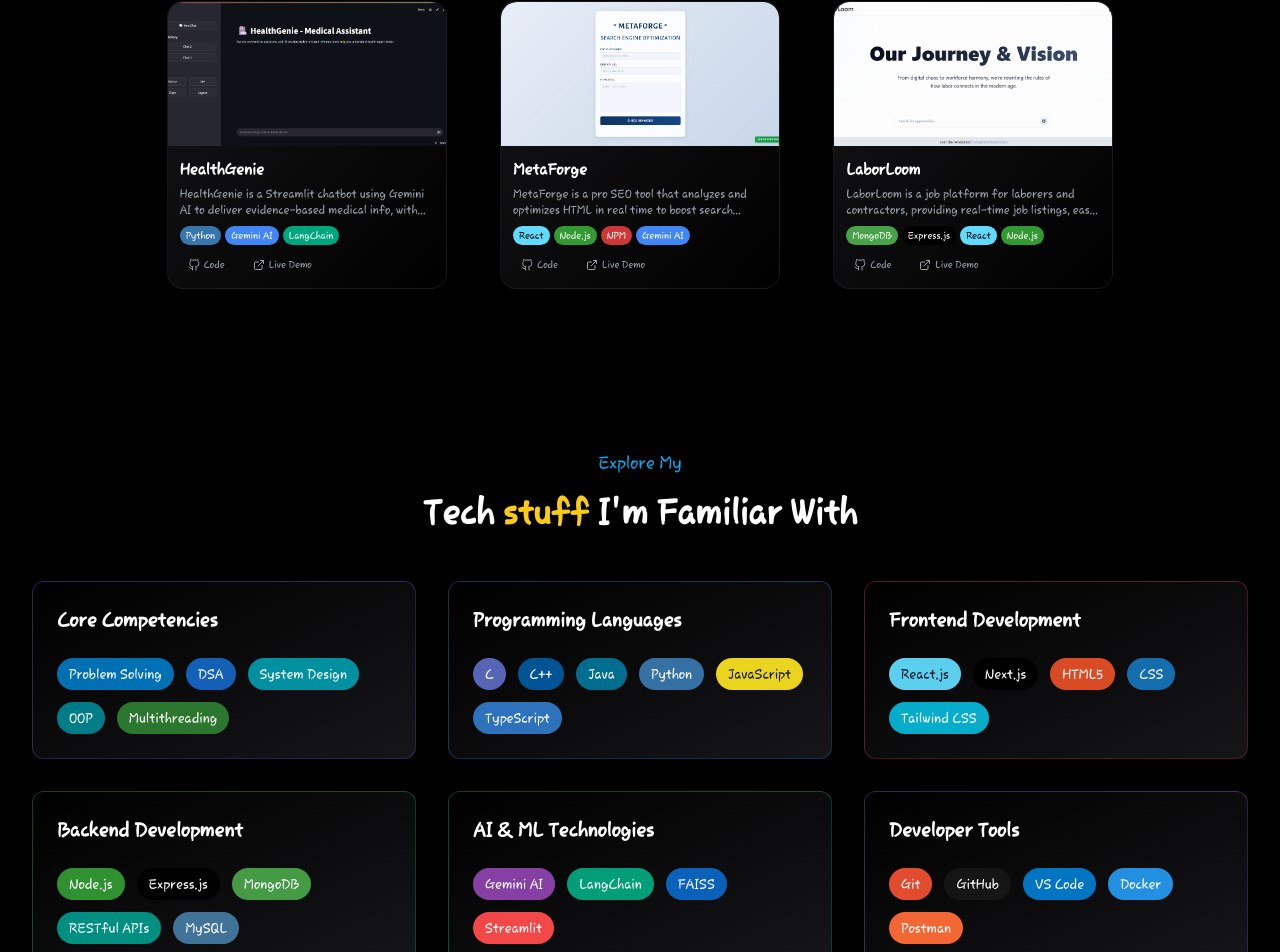
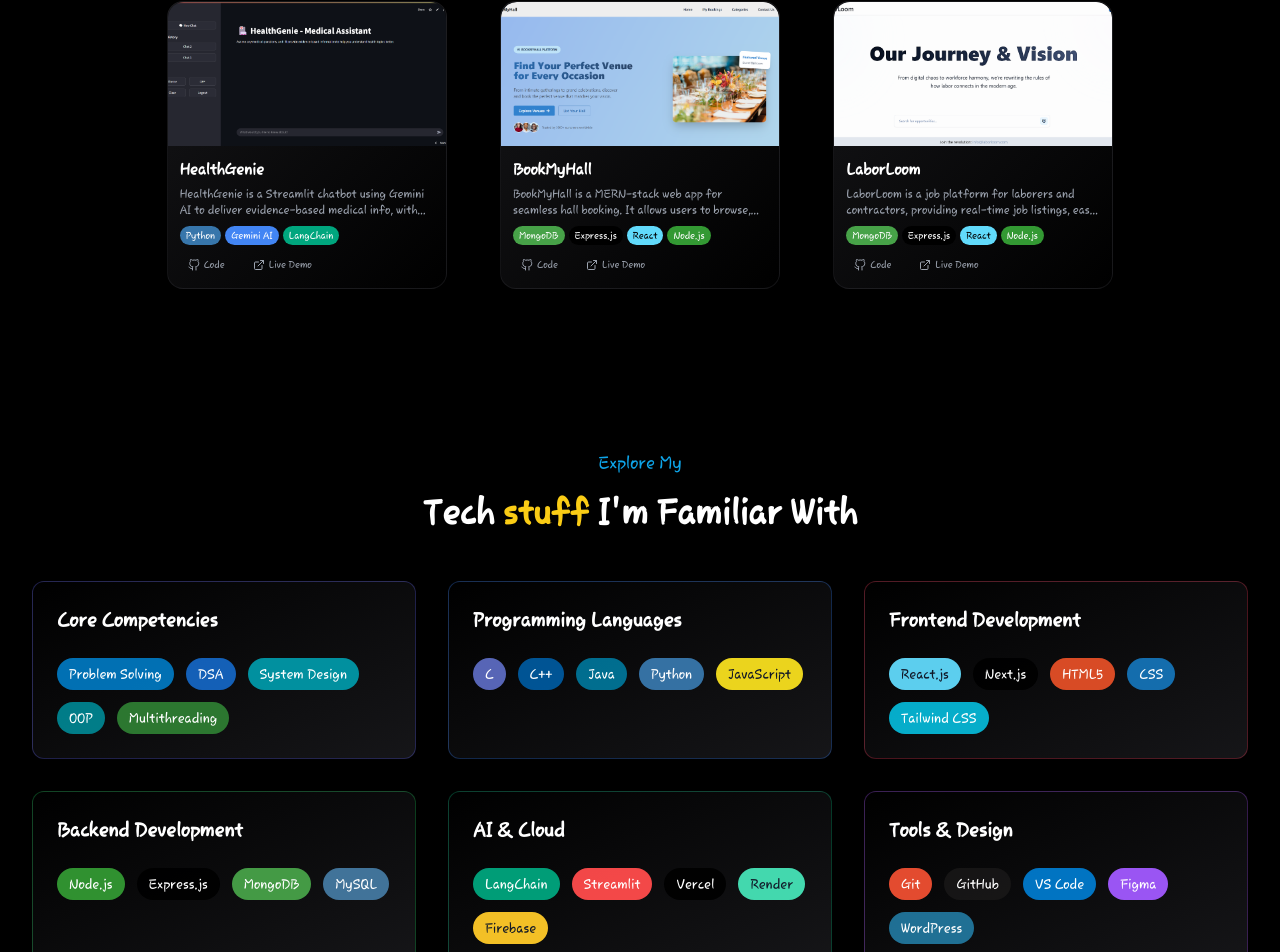
Before and after one commit to md-tayyab03/Port-folio, a React (Create React App) app: page / in a window 1280 px wide. Shown: the part 1011-1963 px from the top of the page. Built offline with nearby package versions, Linux system fonts and the light colour scheme.

Commit message:
first commit

```diff
--- a/src/components/Projects.tsx
+++ b/src/components/Projects.tsx
@@ -32,16 +32,16 @@ const Projects = () => {
     },
     {
       id: 2,
-      title: 'MetaForge',
-      description: 'MetaForge is a pro SEO tool that analyzes and optimizes HTML in real time to boost search visibility for developers and content creators.',
+      title: 'BookMyHall',
+      description: 'BookMyHall is a MERN-stack web app for seamless hall booking. It allows users to browse, post, and book venues, catering to both event organizers and hall owners.',
       image: '/assets/P-2.png',
-      githubUrl: 'https://github.com/md-tayyab03/Meta-Forge',
-      demoUrl: 'https://meta-forge-seo.vercel.app/',
+      githubUrl: 'https://github.com/md-tayyab03/Book-my-hall',
+      demoUrl: 'https://book-my-hall-mern.vercel.app/',
       tags: [
+        { name: 'MongoDB', color: 'bg-[#47A248] text-white' },
+        { name: 'Express.js', color: 'bg-[#000000] text-white' },
         { name: 'React', color: 'bg-[#61DAFB] text-black' },
-        { name: 'Node.js', color: 'bg-[#339933] text-white' },
-        { name: 'NPM', color: 'bg-[#CB3837] text-white' },
-        { name: 'Gemini AI', color: 'bg-[#4285F4] text-white' }
+        { name: 'Node.js', color: 'bg-[#339933] text-white' }
       ]
     },
     {
--- a/src/data/skills.ts
+++ b/src/data/skills.ts
@@ -33,8 +33,7 @@ export const skillsData: Skill[] = [
       { name: 'C++', color: 'bg-[#00599C]/95 text-white' },
       { name: 'Java', color: 'bg-[#007396]/95 text-white' },
       { name: 'Python', color: 'bg-[#3776AB]/95 text-white' },
-      { name: 'JavaScript', color: 'bg-[#F7DF1E]/95 text-gray-900' },
-      { name: 'TypeScript', color: 'bg-[#3178C6]/95 text-white' }
+      { name: 'JavaScript', color: 'bg-[#F7DF1E]/95 text-gray-900' }
     ]
   },
   {
@@ -59,55 +58,33 @@ export const skillsData: Skill[] = [
       { name: 'Node.js', color: 'bg-[#339933]/95 text-white' },
       { name: 'Express.js', color: 'bg-[#000000]/95 text-white' },
       { name: 'MongoDB', color: 'bg-[#47A248]/95 text-white' },
-      { name: 'RESTful APIs', color: 'bg-[#009688]/95 text-white' },
       { name: 'MySQL', color: 'bg-[#4479A1]/95 text-white' }
     ]
   },
   {
     id: 5,
-    title: 'AI & ML Technologies',
+    title: 'AI & Cloud',
     titleColor: 'text-white',
     cardColor: 'from-black/90 to-zinc-900/90 border-emerald-500/30',
     skills: [
-      { name: 'Gemini AI', color: 'bg-[#8E44AD]/95 text-white' },
       { name: 'LangChain', color: 'bg-[#00A67E]/95 text-white' },
-      { name: 'FAISS', color: 'bg-[#0A66C2]/95 text-white' },
-      { name: 'Streamlit', color: 'bg-[#FF4B4B]/95 text-white' }
+      { name: 'Streamlit', color: 'bg-[#FF4B4B]/95 text-white' },
+      { name: 'Vercel', color: 'bg-black/95 text-white' },
+      { name: 'Render', color: 'bg-[#46E3B7]/95 text-gray-900' },
+      { name: 'Firebase', color: 'bg-[#FFCA28]/95 text-gray-900'}
     ]
   },
   {
     id: 6,
-    title: 'Developer Tools',
+    title: 'Tools & Design',
     titleColor: 'text-white',
     cardColor: 'from-black/90 to-zinc-900/90 border-purple-500/30',
     skills: [
       { name: 'Git', color: 'bg-[#F05032]/95 text-white' },
       { name: 'GitHub', color: 'bg-[#181717]/95 text-white' },
       { name: 'VS Code', color: 'bg-[#007ACC]/95 text-white' },
-      { name: 'Docker', color: 'bg-[#2496ED]/95 text-white' },
-      { name: 'Postman', color: 'bg-[#FF6C37]/95 text-white' }
-    ]
-  },
-  {
-    id: 7,
-    title: 'Design & CMS',
-    titleColor: 'text-white',
-    cardColor: 'from-black/90 to-zinc-900/90 border-pink-500/30',
-    skills: [
       { name: 'Figma', color: 'bg-[#A259FF]/95 text-white' },
-      { name: 'Adobe XD', color: 'bg-[#FF61F6]/95 text-white' },
       { name: 'WordPress', color: 'bg-[#21759B]/95 text-white' }
-    ]
-  },
-  {
-    id: 8,
-    title: 'Cloud & Deployment',
-    titleColor: 'text-white',
-    cardColor: 'from-black/90 to-zinc-900/90 border-yellow-500/30',
-    skills: [
-      { name: 'Vercel', color: 'bg-black/95 text-white' },
-      { name: 'Render', color: 'bg-[#46E3B7]/95 text-gray-900' },
-      { name: 'Firebase', color: 'bg-[#FFCA28]/95 text-gray-900' }
     ]
   }
 ];
```
Also changed, not shown: public/assets/P-2.png, 1 other file (tests, documents, lock files or other folders).
